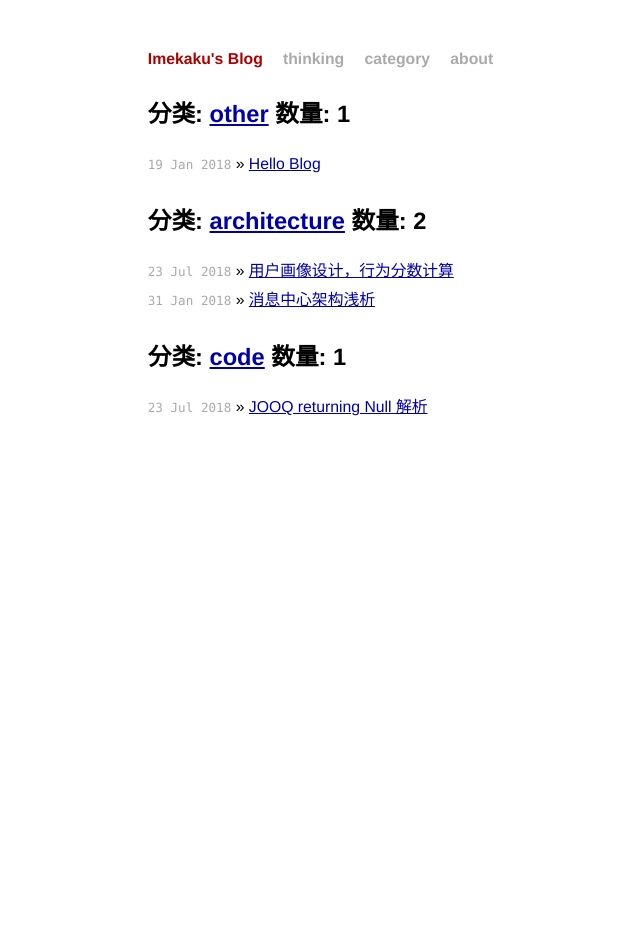
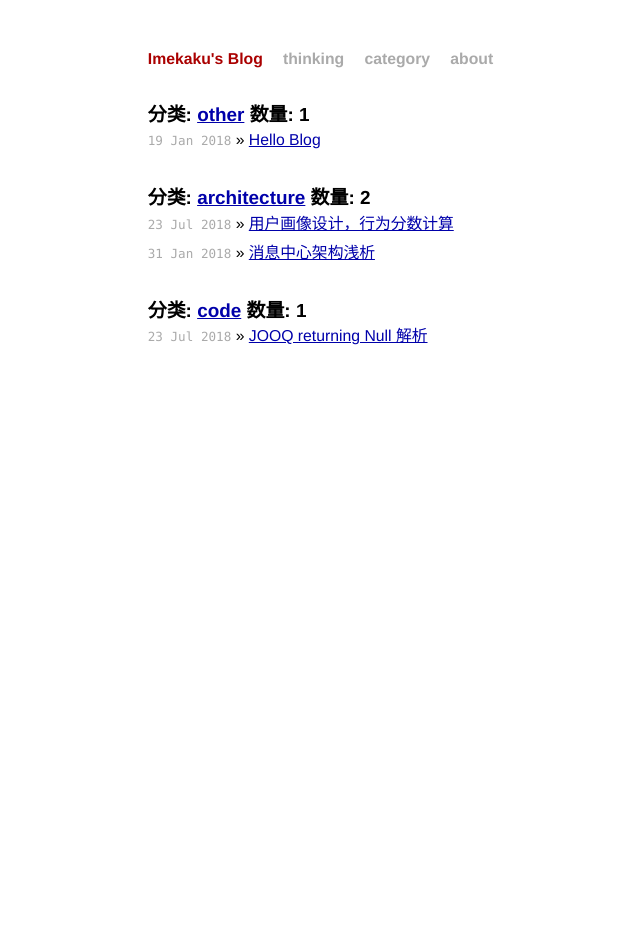
Before and after one commit to imekaku/imekaku.github.io, a Jekyll site: the page built from category/index.html, in a window 1280 px wide. Shown: the whole page, without its empty margins (161-801 px from the left). Built offline with Jekyll 4.4.1, drawn with Linux system fonts in a browser that asks for light colours.

Commit message:
update style

```diff
--- a/_layouts/post.html
+++ b/_layouts/post.html
@@ -16,7 +16,7 @@ layout: default
 </div>
 
 <div id="related">
-  <p>Related Posts</p>
+  <h2>Related Posts</h2>
   <ul class="posts">
     {% for post in site.related_posts limit:3 %}
       <li><span>{{ post.date | date_to_string }}</span> &raquo; <a href="{{ post.url }}">{{ post.title }}</a></li>
--- a/category/index.html
+++ b/category/index.html
@@ -5,7 +5,7 @@ title: Category
 
 <div id="home">
   {% for category in site.categories %}
-    <h1>分类: <a href="/category/{{ category | first }}.html">{{ category | first }}</a> 数量: {{ category | last | size }} </h1>
+    <h2>分类: <a href="/category/{{ category | first }}.html">{{ category | first }}</a> 数量: {{ category | last | size }} </h2>
     {% for post in category.last %}
       <ul class="posts">
       <li><span>{{ post.date | date_to_string }}</span> &raquo; <a href="{{ post.url }}">{{ post.title }}</a></li>
--- a/css/screen.css
+++ b/css/screen.css
@@ -29,15 +29,6 @@ h1 {
 
 h2 {
   font-size: 120%;
-}
-
-h2:before {
-    content: "#";
-    font-size: 120%;
-    color: #999;
-    line-height: 0;
-    display: inline-block;
-    margin: 0 0.3em 0 0;
 }
 
 h3, h4, h5, h6 {
@@ -246,6 +237,15 @@ ul.thinking span {
   padding: 1em 0;
 }
 
+#post h2:before {
+    content: "#";
+    font-size: 120%;
+    color: #999;
+    line-height: 0;
+    display: inline-block;
+    margin: 0 0.3em 0 0;
+}
+
 /*****************************************************************************/
 /*
 /* Thinking
@@ -283,11 +283,6 @@ ul.thinking span {
   margin-top: 2em;
 }
 
-/*#related h2 {
+#related h2 {
   margin-bottom: 1em;
-}*/
-
-#related p {
-  margin-bottom: 1em;
-  font-size: 120%;
 }
```
